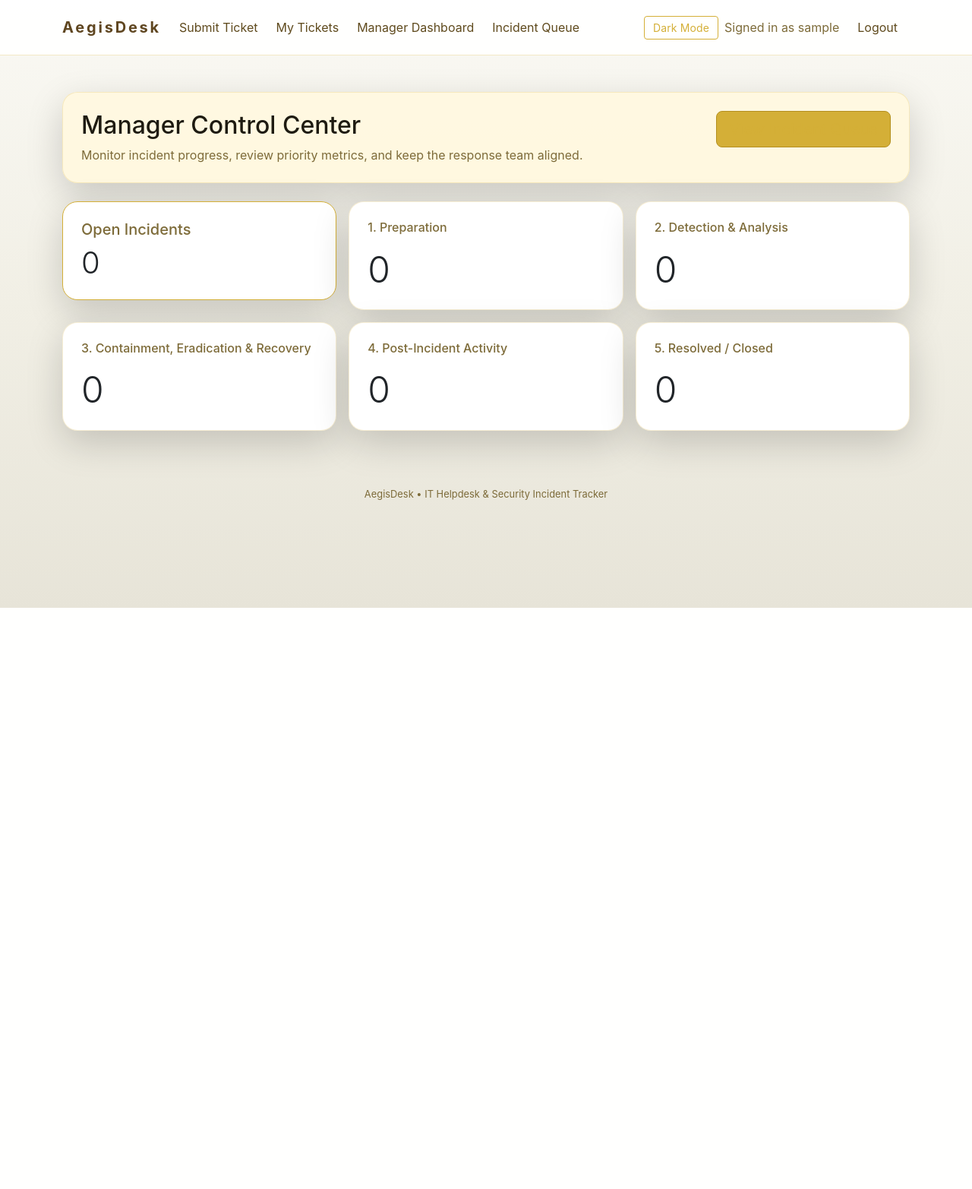
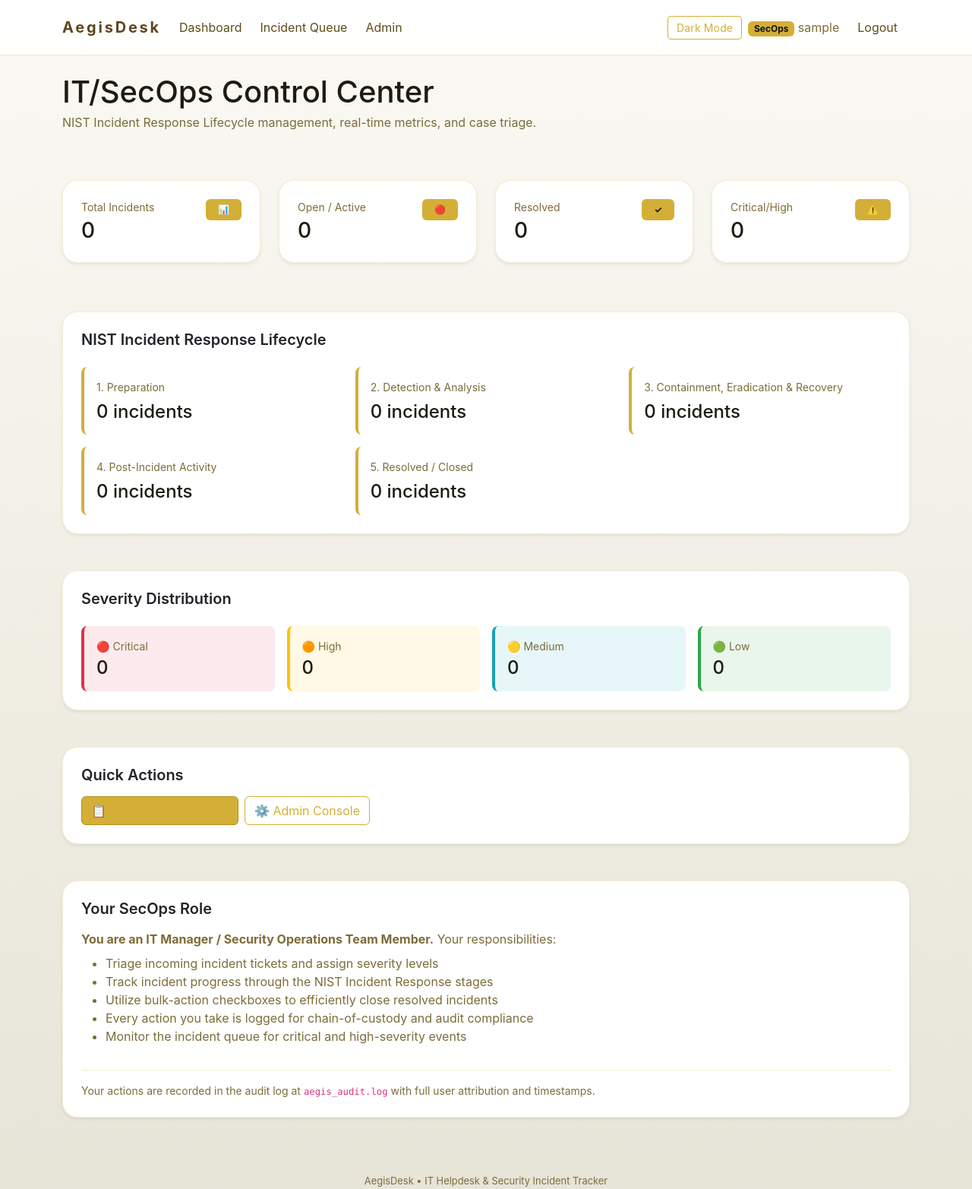
Before and after one commit to ethangabrielcalzita-evsu/AegisDesk, a Django app: page /incidents/manager/dashboard/ in a window 1280 px wide. Shown: the whole page at 76% size. Before the commit the page ends 800 px from the top, so only its background shows below. Run offline with Django 5.2, Linux system fonts and the light colour scheme; the visitor is signed in with stand-in values (Sample User, id 1); data that the repository does not hold is empty.

Commit message:
feat: implement three-tier user system with role-based dashboards
- Added employee dashboard for end-users/employees showing personal metrics
- Enhanced manager dashboard for IT/SecOps teams with NIST lifecycle tracking
- Implemented home router view that redirects users to appropriate dashboard
- Added severity breakdown and advanced metrics to SecOps dashboard
- Updated navbar with role-specific navigation (Employee vs SecOps)
- Added user type badges (Employee/SecOps) next to username
- Changed LOGIN_REDIRECT_URL to point to home router
- Created distinct user experiences for all three system actors:
  * End-Users: Submit tickets, track personal incidents
  * IT/SecOps Managers: Incident triage, NIST stage tracking, bulk actions
  * Remote Tools: API authentication via JWT (programmatic access)
- All role-based access controls properly enforced

```diff
--- a/AegisDesk/settings.py
+++ b/AegisDesk/settings.py
@@ -28,7 +28,7 @@ DEBUG = True
 ALLOWED_HOSTS = []
 
 LOGIN_URL = '/accounts/login/'
-LOGIN_REDIRECT_URL = '/incidents/submit/'
+LOGIN_REDIRECT_URL = '/incidents/'
 LOGOUT_REDIRECT_URL = '/accounts/login/'
 
 
--- a/incident_core/templates/base.html
+++ b/incident_core/templates/base.html
@@ -206,18 +206,23 @@
 <body>
 <nav class="navbar navbar-expand-lg navbar-dark">
     <div class="container py-2">
-        <a class="navbar-brand" href="{% url 'submit_ticket' %}">AegisDesk</a>
+        <a class="navbar-brand" href="{% url 'home' %}">AegisDesk</a>
         <button class="navbar-toggler" type="button" data-bs-toggle="collapse" data-bs-target="#navbarNav" aria-controls="navbarNav" aria-expanded="false" aria-label="Toggle navigation">
             <span class="navbar-toggler-icon"></span>
         </button>
         <div class="collapse navbar-collapse" id="navbarNav">
             <ul class="navbar-nav me-auto mb-2 mb-lg-0">
                 {% if user.is_authenticated %}
-                    <li class="nav-item"><a class="nav-link" href="{% url 'submit_ticket' %}">Submit Ticket</a></li>
-                    <li class="nav-item"><a class="nav-link" href="{% url 'my_tickets' %}">My Tickets</a></li>
                     {% if user.is_staff %}
-                        <li class="nav-item"><a class="nav-link" href="{% url 'manager_dashboard' %}">Manager Dashboard</a></li>
+                        <!-- Manager/SecOps Navigation -->
+                        <li class="nav-item"><a class="nav-link" href="{% url 'manager_dashboard' %}">Dashboard</a></li>
                         <li class="nav-item"><a class="nav-link" href="{% url 'ticket_list' %}">Incident Queue</a></li>
+                        <li class="nav-item"><a class="nav-link" href="/admin/">Admin</a></li>
+                    {% else %}
+                        <!-- Employee Navigation -->
+                        <li class="nav-item"><a class="nav-link" href="{% url 'employee_dashboard' %}">Dashboard</a></li>
+                        <li class="nav-item"><a class="nav-link" href="{% url 'submit_ticket' %}">Submit Ticket</a></li>
+                        <li class="nav-item"><a class="nav-link" href="{% url 'my_tickets' %}">My Tickets</a></li>
                     {% endif %}
                 {% endif %}
             </ul>
@@ -226,7 +231,16 @@
                     <button id="themeToggleButton" class="btn btn-sm btn-outline-gold theme-button" type="button">Toggle Theme</button>
                 </li>
                 {% if user.is_authenticated %}
-                    <li class="nav-item me-3"><span class="navbar-text">Signed in as {{ user.username }}</span></li>
+                    <li class="nav-item me-3">
+                        <span class="navbar-text">
+                            {% if user.is_staff %}
+                                <small class="badge badge-gold">SecOps</small>
+                            {% else %}
+                                <small class="badge badge-gold">Employee</small>
+                            {% endif %}
+                            {{ user.username }}
+                        </span>
+                    </li>
                     <li class="nav-item">
                         <form method="post" action="{% url 'logout' %}" class="d-inline m-0">
                             {% csrf_token %}
--- a/incident_core/templates/manager/manager_dashboard.html
+++ b/incident_core/templates/manager/manager_dashboard.html
@@ -3,33 +3,152 @@
 {% block title %}Manager Dashboard - AegisDesk{% endblock %}
 
 {% block content %}
-<div class="row mt-4">
-    <div class="col-12 mb-4">
-        <div class="card aegis-card shadow-lg p-4 hero-panel">
-            <div class="d-flex flex-column flex-md-row justify-content-between align-items-start gap-3">
+<div class="row mb-5">
+    <div class="col-lg-12">
+        <h1 class="page-title mb-1">IT/SecOps Control Center</h1>
+        <p class="text-muted">NIST Incident Response Lifecycle management, real-time metrics, and case triage.</p>
+    </div>
+</div>
+
+<!-- Key Metrics -->
+<div class="row mb-5">
+    <div class="col-md-3 mb-3">
+        <div class="card aegis-card p-4 shadow-sm">
+            <div class="d-flex justify-content-between align-items-start">
                 <div>
-                    <h2 class="page-title mb-2">Manager Control Center</h2>
-                    <p class="text-muted mb-0">Monitor incident progress, review priority metrics, and keep the response team aligned.</p>
+                    <p class="text-muted mb-1 small">Total Incidents</p>
+                    <h3 class="page-title mb-0">{{ total_tickets }}</h3>
                 </div>
-                <a class="btn btn-gold btn-lg" href="{% url 'ticket_list' %}">View Incident Queue</a>
+                <span class="badge badge-gold px-3 py-2">📊</span>
+            </div>
+        </div>
+    </div>
+    <div class="col-md-3 mb-3">
+        <div class="card aegis-card p-4 shadow-sm">
+            <div class="d-flex justify-content-between align-items-start">
+                <div>
+                    <p class="text-muted mb-1 small">Open / Active</p>
+                    <h3 class="page-title mb-0">{{ total_open }}</h3>
+                </div>
+                <span class="badge badge-gold px-3 py-2">🔴</span>
+            </div>
+        </div>
+    </div>
+    <div class="col-md-3 mb-3">
+        <div class="card aegis-card p-4 shadow-sm">
+            <div class="d-flex justify-content-between align-items-start">
+                <div>
+                    <p class="text-muted mb-1 small">Resolved</p>
+                    <h3 class="page-title mb-0">{{ total_closed }}</h3>
+                </div>
+                <span class="badge badge-gold px-3 py-2">✓</span>
+            </div>
+        </div>
+    </div>
+    <div class="col-md-3 mb-3">
+        <div class="card aegis-card p-4 shadow-sm">
+            <div class="d-flex justify-content-between align-items-start">
+                <div>
+                    <p class="text-muted mb-1 small">Critical/High</p>
+                    <h3 class="page-title mb-0">{{ critical_high }}</h3>
+                </div>
+                <span class="badge badge-gold px-3 py-2">⚠️</span>
             </div>
         </div>
     </div>
 </div>
-<div class="row g-3">
-    <div class="col-md-4">
-        <div class="card aegis-card p-4 border-gold shadow-lg">
-            <h5 class="text-muted">Open Incidents</h5>
-            <p class="display-6 mb-0">{{ total_open }}</p>
+
+<!-- NIST Incident Response Stages -->
+<div class="row mb-5">
+    <div class="col-lg-12">
+        <div class="card aegis-card p-4 shadow-sm">
+            <h5 class="fw-semibold mb-4">NIST Incident Response Lifecycle</h5>
+            <div class="row g-3">
+                {% for label, count in stage_counts.items %}
+                    <div class="col-md-4">
+                        <div class="border-left-gold p-3 rounded-3" style="border-left: 4px solid #d4af37;">
+                            <p class="text-muted mb-2 small">{{ label }}</p>
+                            <h4 class="page-title mb-0">{{ count }} incidents</h4>
+                        </div>
+                    </div>
+                {% endfor %}
+            </div>
         </div>
     </div>
-    {% for label, count in stage_counts.items %}
-        <div class="col-md-4">
-            <div class="card aegis-card p-4 shadow-lg">
-                <h6 class="text-muted mb-3">{{ label }}</h6>
-                <p class="display-5 mb-0">{{ count }}</p>
+</div>
+
+<!-- Severity Breakdown -->
+<div class="row mb-5">
+    <div class="col-lg-12">
+        <div class="card aegis-card p-4 shadow-sm">
+            <h5 class="fw-semibold mb-4">Severity Distribution</h5>
+            <div class="row g-3">
+                <div class="col-md-3">
+                    <div class="p-3 rounded-3" style="background: rgba(220,53,69,0.1); border-left: 4px solid #dc3545;">
+                        <p class="text-muted mb-1 small">🔴 Critical</p>
+                        <h4 class="page-title mb-0">{{ severity_breakdown.critical }}</h4>
+                    </div>
+                </div>
+                <div class="col-md-3">
+                    <div class="p-3 rounded-3" style="background: rgba(255,193,7,0.1); border-left: 4px solid #ffc107;">
+                        <p class="text-muted mb-1 small">🟠 High</p>
+                        <h4 class="page-title mb-0">{{ severity_breakdown.high }}</h4>
+                    </div>
+                </div>
+                <div class="col-md-3">
+                    <div class="p-3 rounded-3" style="background: rgba(23,162,184,0.1); border-left: 4px solid #17a2b8;">
+                        <p class="text-muted mb-1 small">🟡 Medium</p>
+                        <h4 class="page-title mb-0">{{ severity_breakdown.medium }}</h4>
+                    </div>
+                </div>
+                <div class="col-md-3">
+                    <div class="p-3 rounded-3" style="background: rgba(40,167,69,0.1); border-left: 4px solid #28a745;">
+                        <p class="text-muted mb-1 small">🟢 Low</p>
+                        <h4 class="page-title mb-0">{{ severity_breakdown.low }}</h4>
+                    </div>
+                </div>
             </div>
         </div>
-    {% endfor %}
+    </div>
+</div>
+
+<!-- Quick Actions -->
+<div class="row mb-5">
+    <div class="col-lg-12">
+        <div class="card aegis-card p-4 shadow-sm">
+            <h5 class="fw-semibold mb-3">Quick Actions</h5>
+            <div class="d-flex gap-2 flex-wrap">
+                <a href="{% url 'ticket_list' %}" class="btn btn-gold">
+                    📋 View Incident Queue
+                </a>
+                <a href="/admin/" class="btn btn-outline-gold">
+                    ⚙️ Admin Console
+                </a>
+            </div>
+        </div>
+    </div>
+</div>
+
+<!-- Role Info -->
+<div class="row">
+    <div class="col-lg-12">
+        <div class="card aegis-card p-4 shadow-sm">
+            <h5 class="fw-semibold mb-3">Your SecOps Role</h5>
+            <p class="text-muted mb-2">
+                <strong>You are an IT Manager / Security Operations Team Member.</strong> Your responsibilities:
+            </p>
+            <ul class="text-muted">
+                <li>Triage incoming incident tickets and assign severity levels</li>
+                <li>Track incident progress through the NIST Incident Response stages</li>
+                <li>Utilize bulk-action checkboxes to efficiently close resolved incidents</li>
+                <li>Every action you take is logged for chain-of-custody and audit compliance</li>
+                <li>Monitor the incident queue for critical and high-severity events</li>
+            </ul>
+            <hr class="border-gold">
+            <p class="small text-muted mb-0">
+                Your actions are recorded in the audit log at <code>aegis_audit.log</code> with full user attribution and timestamps.
+            </p>
+        </div>
+    </div>
 </div>
 {% endblock %}
--- a/incident_core/urls.py
+++ b/incident_core/urls.py
@@ -4,6 +4,8 @@ from . import views
 from .api_views import AutomatedIncidentIngestView
 
 urlpatterns = [
+    path('', views.home, name='home'),
+    path('employee/dashboard/', views.employee_dashboard, name='employee_dashboard'),
     path('submit/', views.submit_ticket, name='submit_ticket'),
     path('submit/success/', views.ticket_success, name='ticket_success'),
     path('my-tickets/', views.my_tickets, name='my_tickets'),
--- a/incident_core/views.py
+++ b/incident_core/views.py
@@ -2,12 +2,52 @@ from django.shortcuts import render, redirect, get_object_or_404
 from django.contrib.auth.decorators import login_required
 from django.contrib import messages
 from django_ratelimit.decorators import ratelimit
+from django.db.models import Q, Count
 from .forms import TicketSubmissionForm, NistTriageForm, BulkCloseForm
 from .models import IncidentTicket
 
 
 def _is_it_manager(user):
     return user.is_authenticated and user.is_staff
+
+
+@login_required
+def home(request):
+    """
+    Role-based dashboard router:
+    - IT/SecOps Managers → manager dashboard
+    - End-Users/Employees → employee dashboard
+    """
+    if _is_it_manager(request.user):
+        return redirect('manager_dashboard')
+    else:
+        return redirect('employee_dashboard')
+
+
+@login_required
+def employee_dashboard(request):
+    """
+    End-User / Employee Dashboard
+    Shows personal ticket metrics and recent submissions
+    """
+    user_tickets = IncidentTicket.objects.filter(reported_by=request.user).order_by('-created_at')
+
+    # Personal stats
+    total_submitted = user_tickets.count()
+    open_tickets = user_tickets.exclude(nist_stage='CLOSED').count()
+    resolved_tickets = user_tickets.filter(nist_stage='CLOSED').count()
+
+    # Recent tickets
+    recent_tickets = user_tickets[:5]
+
+    context = {
+        'total_submitted': total_submitted,
+        'open_tickets': open_tickets,
+        'resolved_tickets': resolved_tickets,
+        'recent_tickets': recent_tickets,
+        'user_type': 'employee',
+    }
+    return render(request, 'employee_dashboard.html', context)
 
 
 @login_required
@@ -53,19 +93,45 @@ def ticket_detail(request, ticket_id):
 
 @login_required
 def manager_dashboard(request):
+    """
+    IT Manager / SecOps Dashboard
+    NIST Incident Response Framework tracking and incident metrics
+    """
     if not _is_it_manager(request.user):
         return render(request, 'unauthorized.html', status=403)
 
+    all_tickets = IncidentTicket.objects.all()
+
+    # NIST stage breakdown
     stage_counts = {
-        label: IncidentTicket.objects.filter(nist_stage=value).count()
+        label: all_tickets.filter(nist_stage=value).count()
         for value, label in IncidentTicket.NIST_STAGES
     }
-    total_open = IncidentTicket.objects.exclude(nist_stage='CLOSED').count()
 
-    return render(request, 'manager/manager_dashboard.html', {
+    # Key metrics
+    total_tickets = all_tickets.count()
+    total_open = all_tickets.exclude(nist_stage='CLOSED').count()
+    total_closed = all_tickets.filter(nist_stage='CLOSED').count()
+    critical_high = all_tickets.filter(severity__in=['CRITICAL', 'HIGH']).count()
+
+    # Severity breakdown
+    severity_breakdown = {
+        'critical': all_tickets.filter(severity='CRITICAL').count(),
+        'high': all_tickets.filter(severity='HIGH').count(),
+        'medium': all_tickets.filter(severity='MEDIUM').count(),
+        'low': all_tickets.filter(severity='LOW').count(),
+    }
+
+    context = {
         'stage_counts': stage_counts,
         'total_open': total_open,
-    })
+        'total_tickets': total_tickets,
+        'total_closed': total_closed,
+        'critical_high': critical_high,
+        'severity_breakdown': severity_breakdown,
+        'user_type': 'manager',
+    }
+    return render(request, 'manager/manager_dashboard.html', context)
 
 
 @login_required
```
Also changed, not shown: incident_core/templates/employee_dashboard.html (added, +160 -0 lines).
